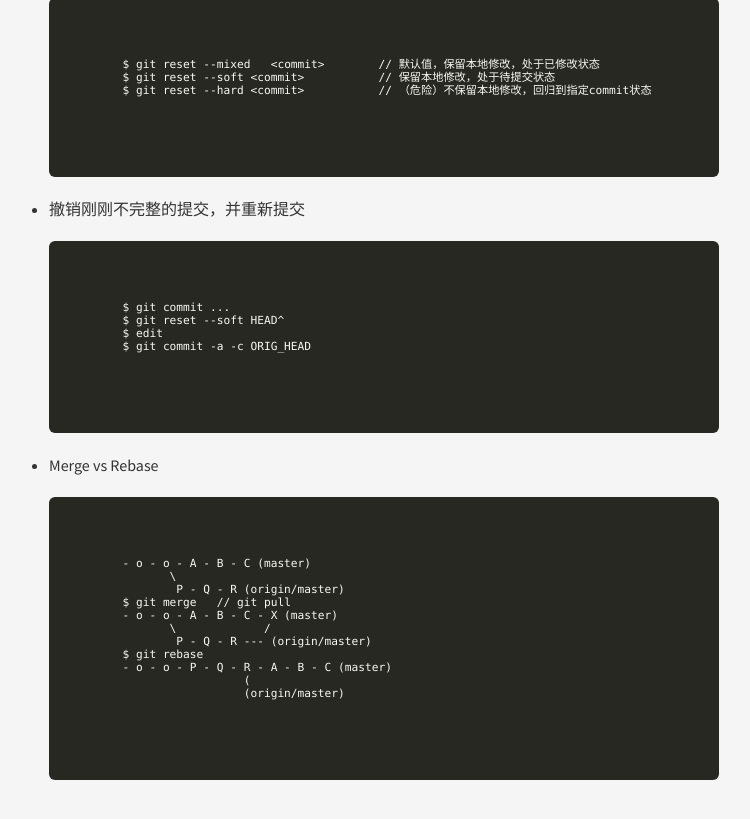
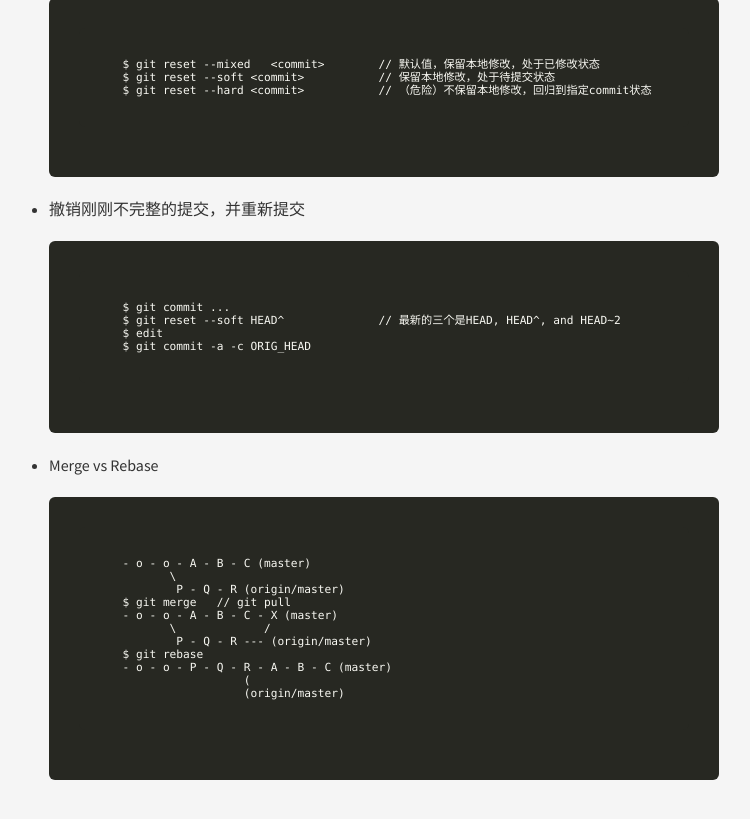
Before and after one commit to lyroyce/lyroyce.github.io, a Jekyll site: the page built from git/_posts/2013-05-10-git-tips.md, in a window 1280 px wide and 900 px high, scrolled down 1695 px. Shown: the top 819 px of the window, without its empty margins (276-1026 px from the left). Built offline with Jekyll 4.4.1, drawn with Linux system fonts in a browser that asks for light colours; nearby versions of some CDN libraries; Markdown is read by kramdown in place of the engine named in the settings.

Commit message:
update post

```diff
--- a/git/_posts/2013-05-10-git-tips.md
+++ b/git/_posts/2013-05-10-git-tips.md
@@ -48,7 +48,7 @@ title: 实用Git技巧
 - 撤销刚刚不完整的提交，并重新提交
 
 		$ git commit ...
-		$ git reset --soft HEAD^
+		$ git reset --soft HEAD^		// 最新的三个是HEAD, HEAD^, and HEAD~2
 		$ edit
 		$ git commit -a -c ORIG_HEAD
 
```
